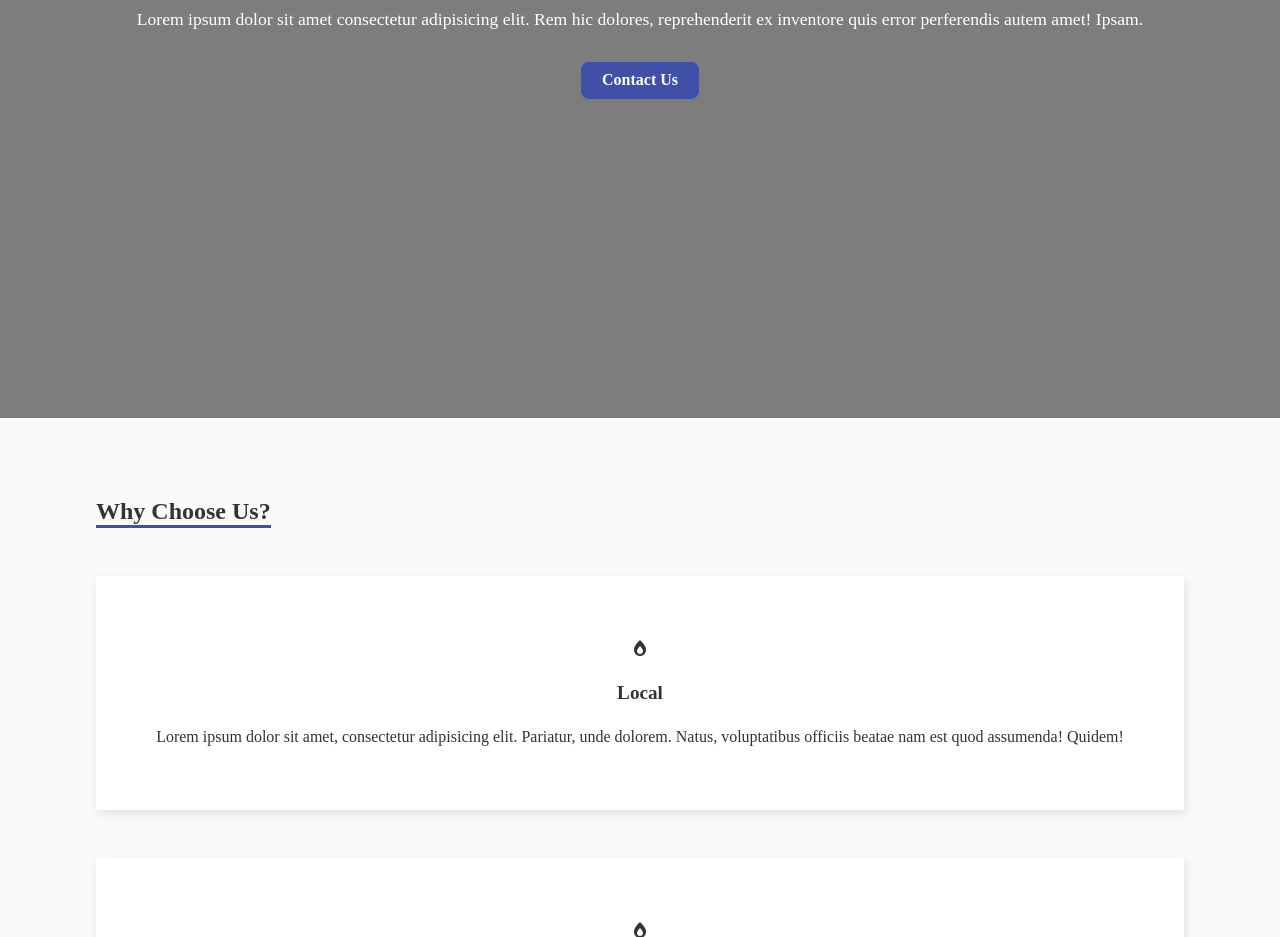
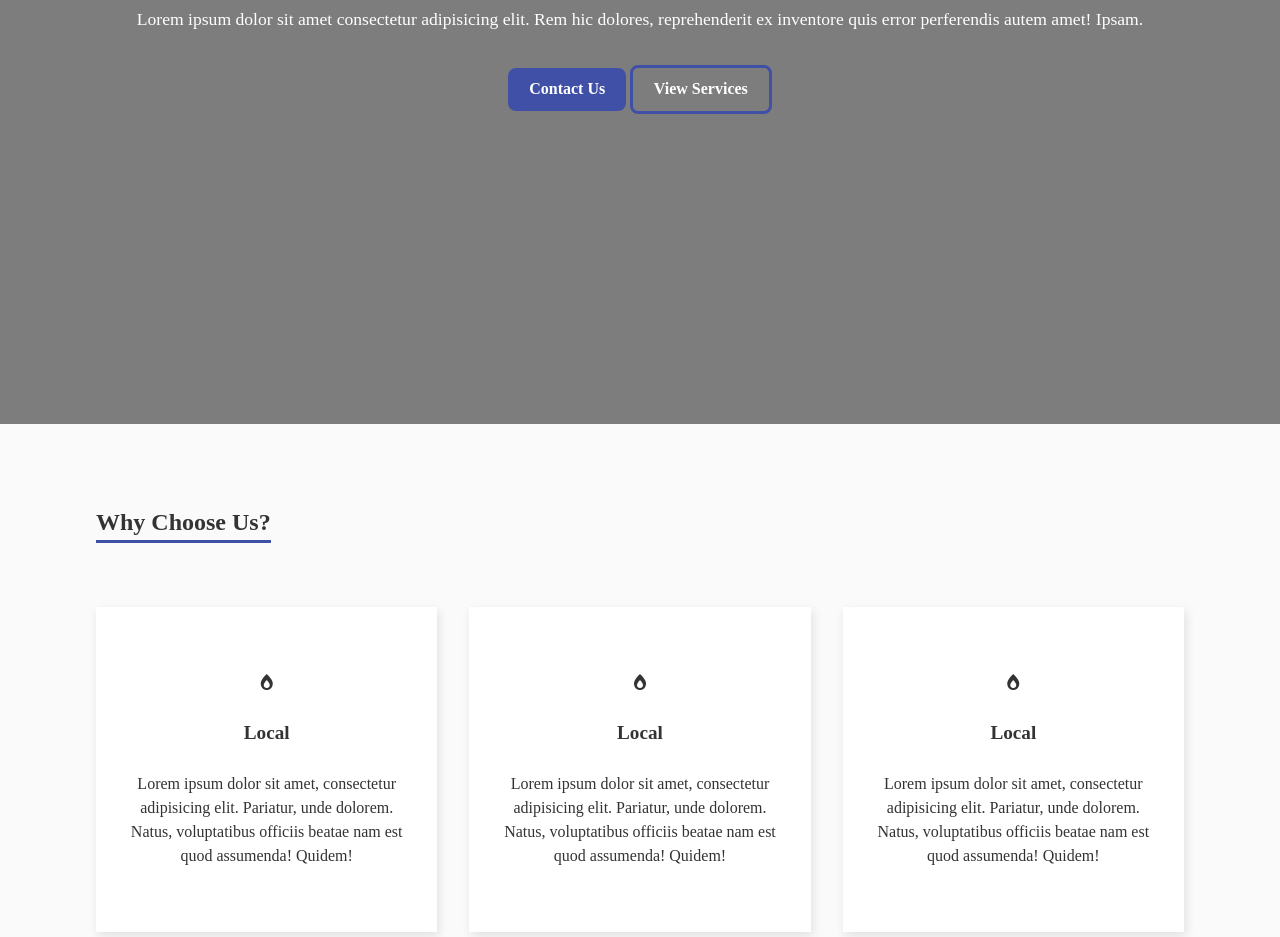
Before and after one commit to ChrisLegassick/atg, a website built with Parcel: page src/index.html in a window 1280 px wide. Shown: the part 451-1388 px from the top of the page. Built offline with nearby package versions, Linux system fonts and the light colour scheme; files whose address does not match are found by name.

Commit message:
CSS updates for larger screens

```diff
--- a/src/css/_mediaqueries.scss
+++ b/src/css/_mediaqueries.scss
@@ -49,4 +49,39 @@
     animation: scaleY 300ms ease-in-out forwards;
     transform-origin: top center;
   }
+
+  .showcase-content {
+    .showcase-btns {
+      .cta-secondary {
+        display: inline-block;
+        visibility: visible;
+      }
+    }
+  }
 }
+
+@media (min-width: 600px) {
+  .about-section {
+    .card-container {
+      .card {
+        padding: 5rem;
+      }
+    }
+  }
+}
+
+@media (min-width: 800px) {
+  .about-section {
+    .card-container {
+      flex-direction: row;
+
+      .card {
+        padding: 4rem 2rem;
+
+        &:nth-child(-n + 2) {
+          margin-right: 2rem;
+        }
+      }
+    }
+  }
+}
--- a/src/css/main.scss
+++ b/src/css/main.scss
@@ -28,6 +28,7 @@ ul {
 body {
   background-color: $color-background;
   color: $color-text;
+  line-height: 1.5;
 }
 
 .showcase {
@@ -46,11 +47,17 @@ body {
   h1 {
     margin-bottom: 1.5rem;
     font-size: 2.5rem;
+    line-height: 1.2;
   }
 
   p {
     font-size: 1.1rem;
     margin-bottom: 2rem;
+  }
+
+  .cta-secondary {
+    display: none;
+    visibility: hidden;
   }
 }
 
@@ -60,11 +67,12 @@ body {
   h2 {
     border-bottom: 3px solid $color-brand;
     width: fit-content;
+    margin-bottom: 4rem;
   }
 
   .card {
     padding: 4rem 2rem;
-    margin: 3rem 0;
+    margin-bottom: 4rem;
     background-color: #fff;
     text-align: center;
     box-shadow: 2px 4px 10px rgba(0, 0, 0, 0.1);
@@ -115,7 +123,7 @@ body {
   }
 
   .service-container {
-    margin: 3rem 0 5rem;
+    margin: 4rem 0 5rem;
 
     img {
       box-shadow: 2px 4px 10px rgba(0, 0, 0, 0.2);
@@ -151,6 +159,7 @@ body {
       font-size: 1.2rem;
       font-weight: bold;
       padding: 2rem 1.5rem 1.5rem;
+      line-height: 1.2;
     }
 
     .btn {
--- a/src/index.html
+++ b/src/index.html
@@ -59,7 +59,9 @@
               <a href="#">About Us</a>
             </li>
             <li class="nav-dropdown">
-              <a href="#" id="navDropdown">Services -></a>
+              <a href="#" id="navDropdown"
+                >Services <i class="fas fa-angle-down"></i
+              ></a>
               <ul class="dropdown-links hidden" id="dropdownLinks">
                 <li class="dropdown-item">
                   <a href="#">Renewable Energy</a>
@@ -118,14 +120,14 @@
           </p>
           <div class="showcase-btns">
             <a href="" class="btn cta-primary">Contact Us</a>
-            <a href="" class="btn cta-secondary hidden">View Services</a>
+            <a href="" class="btn cta-secondary">View Services</a>
           </div>
         </div>
       </section>
 
       <section class="about-section container">
         <h2>Why Choose Us?</h2>
-        <div class="card-container">
+        <div class="card-container flex-container">
           <div class="card">
             <i class="fas fa-burn"></i>
             <p class="card-heading">Local</p>
```
